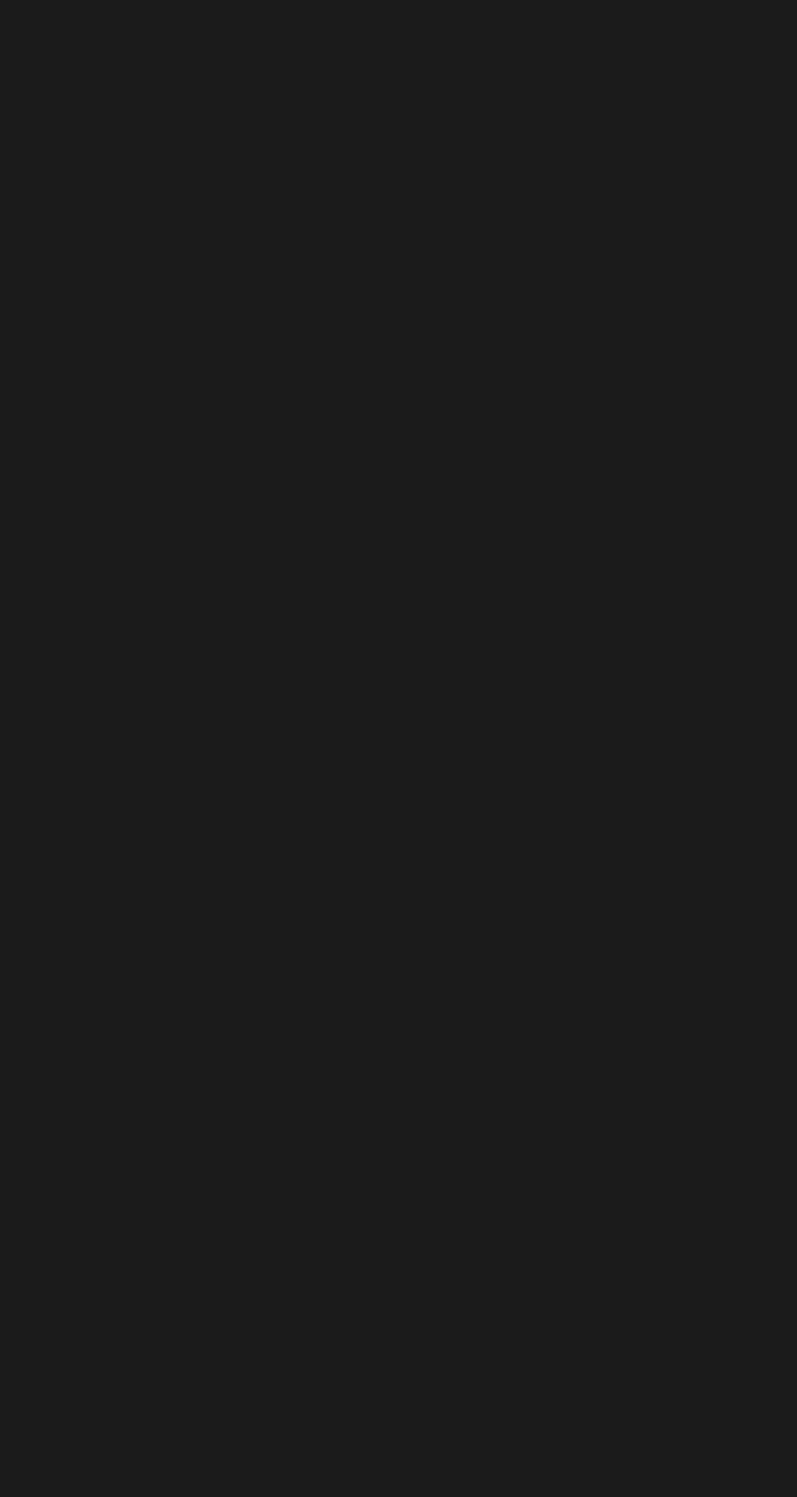
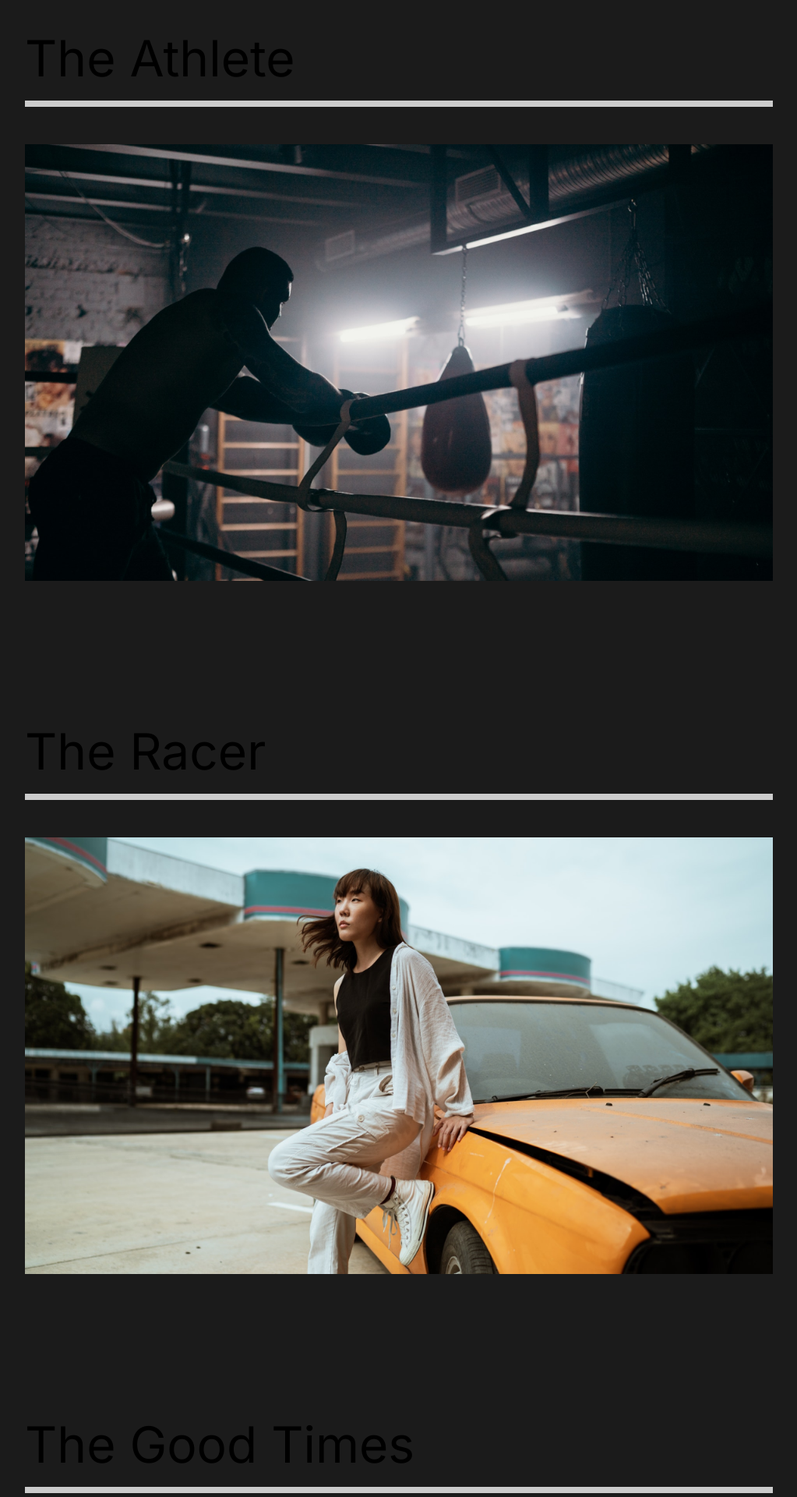
Before and after one commit to dawidglap/capture-portfolio-react, a React (Create React App) app: page /work in a window 1280 px wide. Shown: the part 140-2060 px from the top of the page at 78% size, without its empty margins (128-1151 px from the left). Before the commit the page ends 800 px from the top, so only its background shows below. Built offline with nearby package versions, Linux system fonts and the light colour scheme.

Commit message:
Our Work page

```diff
--- a/src/pages/OurWork.js
+++ b/src/pages/OurWork.js
@@ -1,9 +1,63 @@
-
+import styled from 'styled-components';
+import {Link} from 'react-router-dom';
+// IMAGES
+import athlete from '../img/athlete-small.png';
+import theracer from '../img/theracer-small.png';
+import goodtimes from '../img/goodtimes-small.png';
 
 const OurWork = () =>{
     return(
-        <div>Our work</div>
+        <Work>
+            <Movie>
+              <h2> The Athlete</h2>
+              <div className="line"></div>
+              <Link to="/work">
+                <img src={athlete} alt="athlete img" />
+              </Link>
+            </Movie>
+
+            <Movie>
+              <h2> The Racer</h2>
+              <div className="line"></div>
+              <Link to="/work">
+                <img src={theracer} alt="racer img" />
+              </Link>
+            </Movie>
+
+            <Movie>
+              <h2> The Good Times</h2>
+              <div className="line"></div>
+              <Link to="/work">
+                <img src={goodtimes} alt="goodtimes img" />
+              </Link>
+            </Movie>
+
+        </Work>
     )
-}
+};
+
+const Work = styled.div`
+  min-height: 100vh;
+  overflow: hidden;
+  padding: 5rem 10rem;
+  h2{
+      padding: 1rem 0;
+  }
+`;
+
+const Movie = styled.div`
+  padding-bottom:10rem;
+  .line{
+      height: 0.5rem;
+      background: #ccc;
+      margin-bottom: 3rem;
+  }
+  img{
+      width: 100%;
+      height: 70vh;
+      object-fit: cover;
+  }
+
+`
 
 export default OurWork
```
